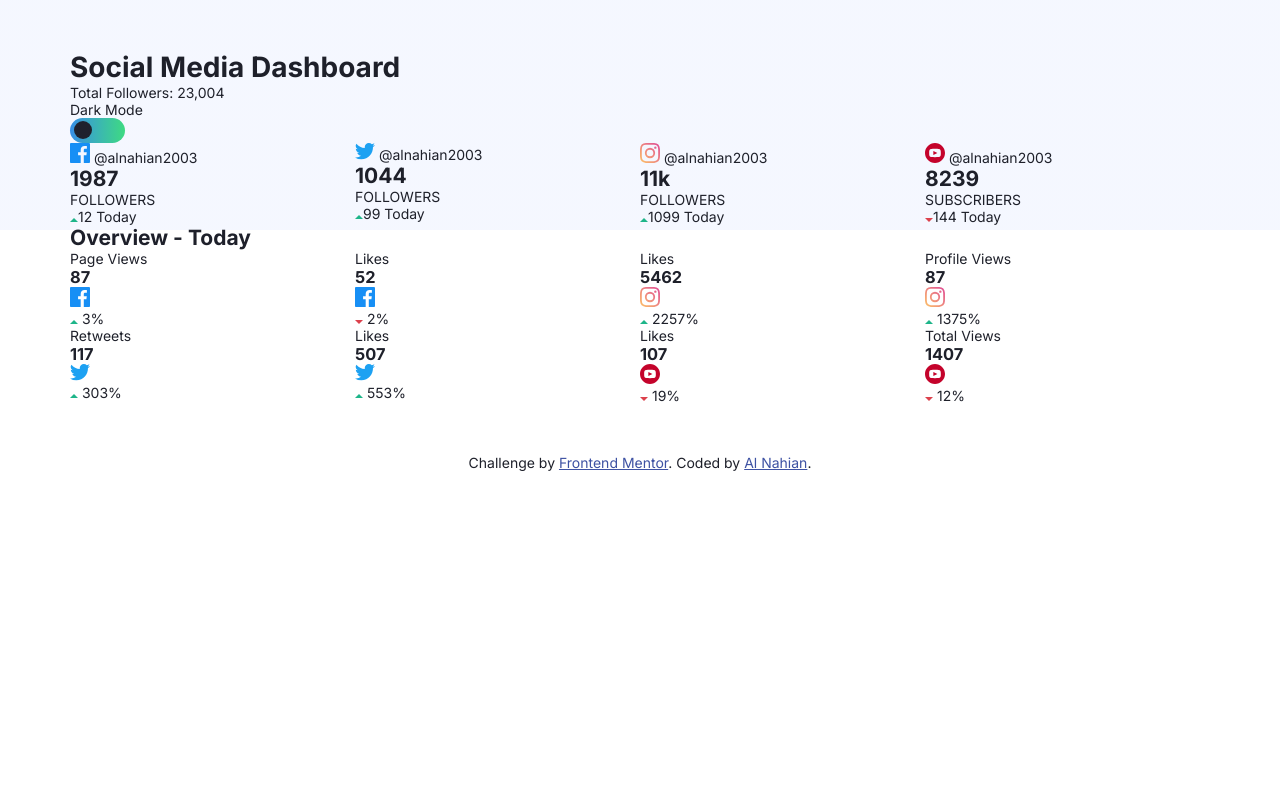
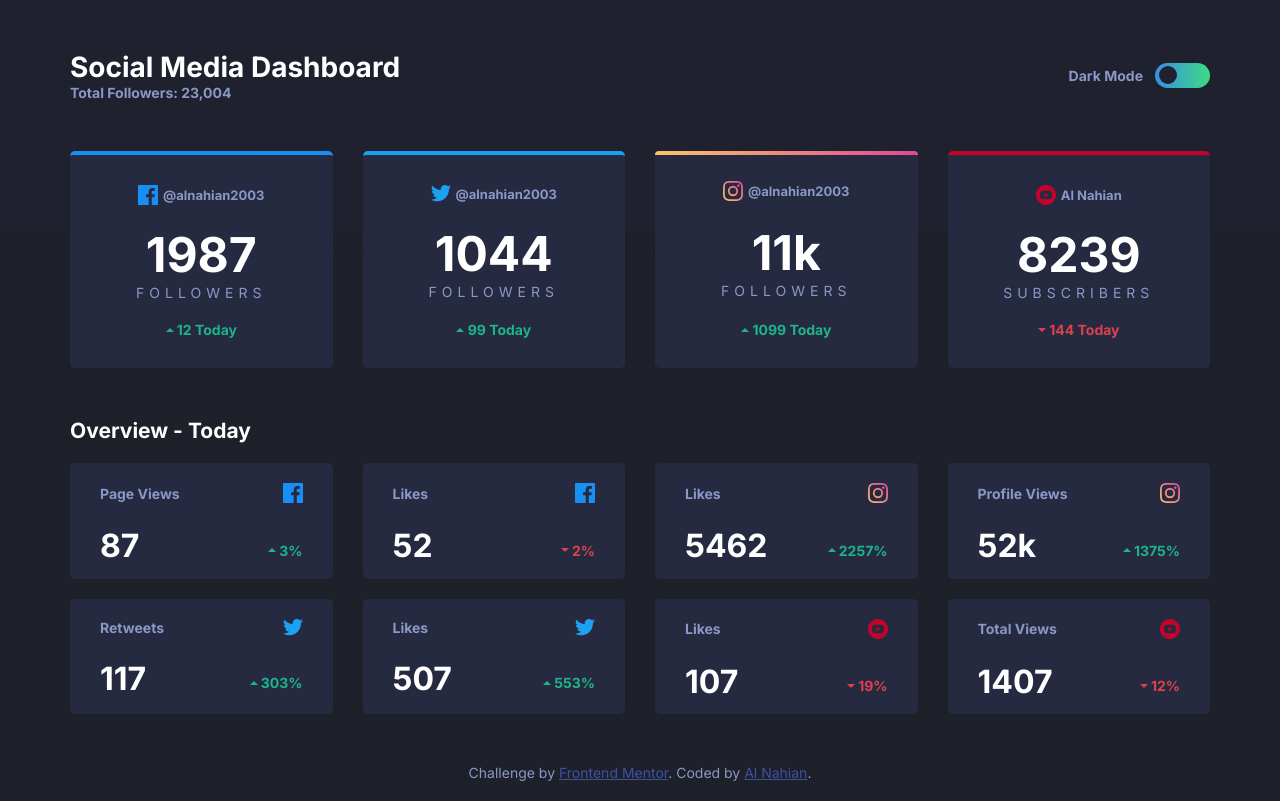
Before and after one commit to alnahian2003/social-media-dashboard, a plain HTML site: page index.html in a window 1280 px wide. Drawn offline with Linux system fonts and the light colour scheme.

Commit message:
Total Layout Building Completed

```diff
--- a/index.html
+++ b/index.html
@@ -19,7 +19,7 @@
 
 </head>
 
-<body>
+<body class="">
   <!-- Main Container -->
   <div class="contianer">
     <!-- Header Area -->
@@ -34,7 +34,7 @@
         </div>
         <div class="dark-mode-toggle">
           <label class="switch">
-            <input type="checkbox" class="toggle-switch">
+            <input id="toggleSwitch" type="checkbox" class="toggle-switch">
             <span class="slider round"></span>
           </label>
         </div>
@@ -53,7 +53,10 @@
             <h2>1987</h2>
             <span>FOLLOWERS</span>
           </div>
-          <span class="todays-stats"><img src="./images/icon-up.svg" alt="up">12 Today</span>
+          <span class="todays-stats">
+            <img src="./images/icon-up.svg" alt="up">
+            12 Today
+          </span>
         </div>
         <div class="card">
           <div class="usern-info">
@@ -64,7 +67,7 @@
             <h2>1044</h2>
             <span>FOLLOWERS</span>
           </div>
-          <span class="todays-stats"><img src="./images/icon-up.svg" alt="up">99 Today</span>
+          <span class="todays-stats"><img src="./images/icon-up.svg" alt="up"> 99 Today</span>
         </div>
         <div class="card">
           <div class="usern-info">
@@ -75,18 +78,18 @@
             <h2>11k</h2>
             <span>FOLLOWERS</span>
           </div>
-          <span class="todays-stats"><img src="./images/icon-up.svg" alt="up">1099 Today</span>
+          <span class="todays-stats"><img src="./images/icon-up.svg" alt="up"> 1099 Today</span>
         </div>
         <div class="card">
           <div class="usern-info">
             <img src="./images/icon-youtube.svg" alt="facebook">
-            <span class="username">@alnahian2003</span>
+            <span class="username">Al Nahian</span>
           </div>
           <div class="followers">
             <h2>8239</h2>
             <span>SUBSCRIBERS</span>
           </div>
-          <span class="todays-stats"><img src="./images/icon-down.svg" alt="down">144 Today</span>
+          <span class="todays-stats-down"><img src="./images/icon-down.svg" alt="down"> 144 Today</span>
         </div>
 
       </div>
@@ -96,123 +99,140 @@
     <div class="overview">
       <h2>Overview - Today</h2>
       <div class="cards">
-        <div class="card card-overview">
+        <div class="card-overview">
           <div class="card-items">
+            <div class="card-top">
               <p class="card-title">Page Views</p>
+              <img class="social-icons" src="./images/icon-facebook.svg" alt="facebook">
+            </div>
+            <div class="card-bottom">
               <h3 class="number">
                 87
               </h3>
-          </div>
-          <div class="stats">
-            <img src="./images/icon-facebook.svg" alt="facebook">
               <div class="rate">
                 <img src="./images/icon-up.svg" alt="up">
                 <span class="rate-up">3%</span>
               </div>
             </div>
           </div>
-        <div class="card card-overview">
+        </div>
+        <div class="card-overview">
+
           <div class="card-items">
+            <div class="card-top">
               <p class="card-title">Likes</p>
+              <img class="social-icons" src="./images/icon-facebook.svg" alt="facebook">
+            </div>
+            <div class="card-bottom">
               <h3 class="number">
                 52
               </h3>
-          </div>
-          <div class="stats">
-            <img src="./images/icon-facebook.svg" alt="facebook">
               <div class="rate">
                 <img src="./images/icon-down.svg" alt="down">
                 <span class="rate-down">2%</span>
               </div>
             </div>
           </div>
-        <div class="card card-overview">
+        </div>
+        <div class="card-overview">
           <div class="card-items">
+            <div class="card-top">
               <p class="card-title">Likes</p>
+              <img class="social-icons" src="./images/icon-instagram.svg" alt="instagram">
+            </div>
+            <div class="card-bottom">
               <h3 class="number">
                 5462
               </h3>
-          </div>
-          <div class="stats">
-            <img src="./images/icon-instagram.svg" alt="instagram">
               <div class="rate">
                 <img src="./images/icon-up.svg" alt="up">
                 <span class="rate-up">2257%</span>
               </div>
             </div>
           </div>
-        <div class="card card-overview">
+        </div>
+        <div class="card-overview">
           <div class="card-items">
+            <div class="card-top">
               <p class="card-title">Profile Views</p>
+              <img class="social-icons" src="./images/icon-instagram.svg" alt="instagram">
+            </div>
+            <div class="card-bottom">
               <h3 class="number">
-              87
+                52k
               </h3>
-          </div>
-          <div class="stats">
-            <img src="./images/icon-instagram.svg" alt="instagram">
               <div class="rate">
                 <img src="./images/icon-up.svg" alt="up">
                 <span class="rate-up">1375%</span>
               </div>
             </div>
           </div>
-        <div class="card card-overview">
+        </div>
+        <div class="card-overview">
           <div class="card-items">
+            <div class="card-top">
               <p class="card-title">Retweets</p>
+              <img class="social-icons" src="./images/icon-twitter.svg" alt="twitter">
+            </div>
+            <div class="card-bottom">
               <h3 class="number">
                 117
               </h3>
-          </div>
-          <div class="stats">
-            <img src="./images/icon-twitter.svg" alt="twitter">
               <div class="rate">
                 <img src="./images/icon-up.svg" alt="up">
                 <span class="rate-up">303%</span>
               </div>
             </div>
           </div>
-        <div class="card card-overview">
+        </div>
+        <div class="card-overview">
           <div class="card-items">
+            <div class="card-top">
               <p class="card-title">Likes</p>
+              <img class="social-icons" src="./images/icon-twitter.svg" alt="twitter">
+            </div>
+            <div class="card-bottom">
               <h3 class="number">
                 507
               </h3>
-          </div>
-          <div class="stats">
-            <img src="./images/icon-twitter.svg" alt="twitter">
               <div class="rate">
                 <img src="./images/icon-up.svg" alt="up">
                 <span class="rate-up">553%</span>
               </div>
             </div>
           </div>
-        <div class="card card-overview">
+        </div>
+        <div class="card-overview">
           <div class="card-items">
+            <div class="card-top">
               <p class="card-title">Likes</p>
+              <img class="social-icons" src="./images/icon-youtube.svg" alt="youtube">
+            </div>
+            <div class="card-bottom">
               <h3 class="number">
                 107
               </h3>
-          </div>
-          <div class="stats">
-            <img src="./images/icon-youtube.svg" alt="youtube">
               <div class="rate">
                 <img src="./images/icon-down.svg" alt="down">
                 <span class="rate-down">19%</span>
               </div>
             </div>
           </div>
-        <div class="card card-overview">
+        </div>
+        <div class="card-overview">
           <div class="card-items">
+            <div class="card-top">
               <p class="card-title">Total Views</p>
+              <img class="social-icons" src="./images/icon-youtube.svg" alt="youtube">
+            </div>
+            <div class="card-bottom">
               <h3 class="number">
                 1407
               </h3>
-          </div>
-          <div class="stats">
-            <img src="./images/icon-youtube.svg" alt="youtube">
               <div class="rate">
                 <img src="./images/icon-down.svg" alt="down">
                 <span class="rate-down">12%</span>
+              </div>
             </div>
           </div>
         </div>
--- a/style.css
+++ b/style.css
@@ -12,13 +12,15 @@
     --toggle-hover: linear-gradient(to right, hsl(210, 78%, 56%) 0%, hsl(146, 68%, 55%) 100%);
     --background-linear-light: linear-gradient(to bottom, hsl(225, 100%, 98%) 230px, hsl(0, 0%, 100%) 0);
     --top-bg-pattern: hsl(225, 100%, 98%);
-    --card-bg: hsl(227, 47%, 96%);
+    --card-bg: hsl(228deg 28% 20%);
     --primary-text: hsl(230, 17%, 14%);
-    --secondary-text-color: hsl(228, 12%, 44%);
-    --brightness: brightness(85%);
+    --secondary-text-color: hsl(228, 34%, 66%);
+    --brightness: brightness(120%);
 
     /* Dark */
     --background-linear-dark: linear-gradient(to bottom, hsl(232, 19%, 15%) 230px, hsl(230, 17%, 14%) 0%);
+    --primary-text-color: hsl(0, 0%, 100%);
+
 }
 
 .light {
@@ -44,23 +46,216 @@ body {
     font-size: 14px;
     font-family: 'Inter',
         sans-serif;
-    background: var(--background-linear-light);
+    background: var(--background-linear-dark);
     background-repeat: no-repeat;
     background-size: cover;
-    color: var(--primary-text);
+    color: var(--secondary-text-color);
 }
 
+
 /* Main Container Styling */
+
 .contianer {
     max-width: 1140px;
     height: 100%;
     margin: 50px auto;
 }
 
+/* Header Section */
+.header {
+    display: flex;
+    flex-flow: row;
+    justify-content: space-between;
+    margin-bottom: 2.5rem;
+}
+
+.header-left h1 {
+    color: var(--primary-text-color);
+}
+
+.header-left .total-followers {
+    font-weight: 700;
+    color: var(--secondary-text-color);
+}
+
+.header-right {
+    display: inline-flex;
+    flex-flow: row;
+    align-items: center;
+    flex-wrap: wrap;
+    gap: 12px;
+    color: var(--secondary-text-color);
+    font-weight: 700;
+}
+
+
+/* End Header Section */
+
+/* Cards Section Styling */
 .cards {
     display: grid;
     grid-template-columns: repeat(4, 1fr);
+    grid-column-gap: 30px;
+    grid-row-gap: 20px;
 }
+
+.card {
+    padding: 30px 40px;
+    background: var(--card-bg);
+    border-radius: 5px;
+    display: flex;
+    justify-content: space-between;
+    align-items: center;
+    flex-flow: column;
+    text-align: center;
+    border-top: 4px solid var(--facebook);
+    position: relative;
+}
+
+/* Cards Custom Border */
+.card:nth-child(2) {
+    border-top: 4px solid var(--twitter);
+}
+
+.card:nth-child(3) {
+    border: none;
+}
+
+.card:nth-child(3)::before {
+    content: '';
+    width: 100%;
+    height: 4px;
+    position: absolute;
+    top: 0;
+    left: 0;
+    background: var(--instagram);
+    border-top-left-radius: 10px;
+    border-top-right-radius: 10px;
+}
+
+.card:nth-child(4) {
+    border-top: 4px solid var(--youtube);
+}
+
+/* End Cards Custom Border */
+
+.card:hover,
+.card-overview:hover {
+    filter: var(--brightness);
+    transition: .3s;
+    transform: translateY(-5px);
+    cursor: pointer;
+}
+
+.card-overview {
+    padding: 20px 30px;
+    background: var(--card-bg);
+    border-radius: 5px;
+}
+
+/* Summary Section Styling */
+.summary {
+    margin: 50px auto;
+}
+
+.usern-info {
+    display: flex;
+    flex-flow: row;
+    align-items: center;
+    flex-wrap: wrap;
+    gap: 5px;
+    font-weight: 700;
+    color: var(--secondary-text-color);
+    font-size: 13px;
+}
+
+.followers {
+    margin: 20px auto;
+}
+
+.followers h2 {
+    font-size: 3rem;
+    color: var(--primary-text-color);
+    transition: color 1.3s;
+}
+
+.followers span {
+    letter-spacing: 5px;
+}
+
+.todays-stats {
+    display: inline;
+    color: var(--lime-green);
+    align-items: center;
+    font-weight: 700;
+}
+
+.todays-stats-down {
+    color: var(--bright-red);
+    display: inline;
+    align-items: center;
+    font-weight: 700;
+}
+
+.todays-stats img,
+.todays-stats-down img {
+    margin-bottom: 3px;
+}
+
+/* End Summary Section Styling */
+
+
+/* Overview Section Styling */
+
+.overview h2 {
+    color: var(--primary-text-color);
+    margin-bottom: 20px;
+}
+
+.card-items {
+    display: flex;
+    flex-flow: column;
+    justify-content: space-between;
+    gap: 30px;
+}
+
+.card-items h3 {
+    font-size: 2rem;
+    color: var(--primary-text-color);
+    line-height: 0.8;
+}
+
+.card-top,
+.card-bottom {
+    display: flex;
+    justify-content: space-between;
+    align-items: center;
+}
+
+.card-title {
+    font-weight: 700;
+    color: var(--secondary-text-color);
+}
+
+.rate {
+    display: flex;
+    justify-content: center;
+    align-items: center;
+    align-self: flex-end;
+    gap: 3px;
+}
+
+.rate-up {
+    color: var(--lime-green);
+    font-weight: 700;
+}
+
+.rate-down {
+    color: var(--bright-red);
+    font-weight: 700;
+}
+
+/* End Overview Section Styling */
 
 /* End Main Container Styling */
 
@@ -133,8 +328,39 @@ input:checked+.slider:before {
 .attribution {
     font-size: 14px;
     text-align: center;
+    margin: 20px auto;
 }
 
 .attribution a {
     color: hsl(228, 45%, 44%);
 }
+
+/* Responsive Media Queries */
+
+/* Extra small devices (portrait phones, less than 576px) */
+@media (max-width: 575.98px) {
+    .contianer {
+        max-width: 90%;
+        height: 100%;
+        margin: 50px auto;
+    }
+
+    .cards {
+        display: grid;
+        grid-template-columns: repeat(1, 1fr);
+        grid-column-gap: 30px;
+        grid-row-gap: 20px;
+    }
+}
+
+/* Small devices (landscape phones, 576px and up) */
+@media (min-width: 576px) and (max-width: 767.98px) {}
+
+/* Medium devices (tablets, 768px and up) */
+@media (min-width: 768px) and (max-width: 991.98px) {}
+
+/* Large devices (desktops, 992px and up) */
+@media (min-width: 992px) and (max-width: 1199.98px) {}
+
+/* Extra large devices (large desktops, 1200px and up) */
+@media (min-width: 1200px) {}
```
Lines whose indentation alone changed are shown as unchanged.
